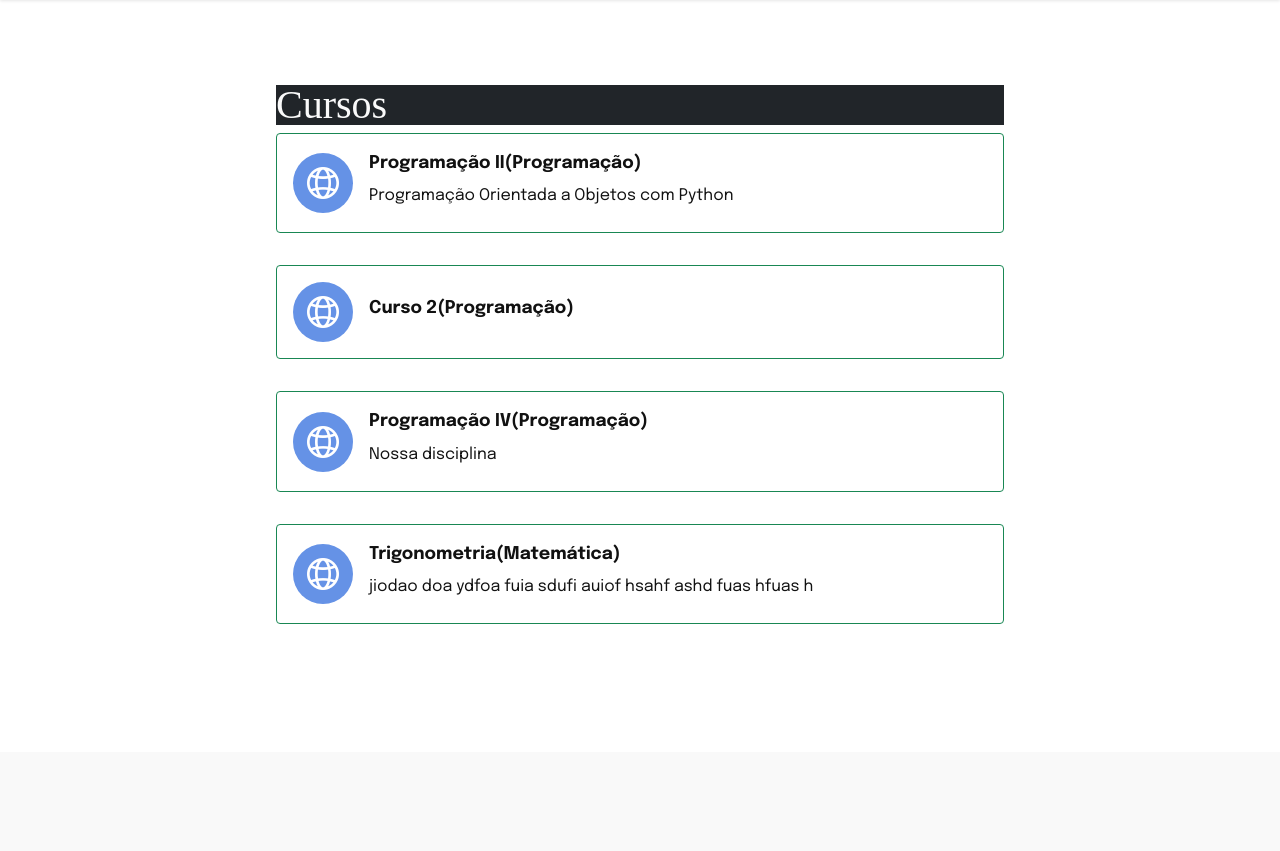
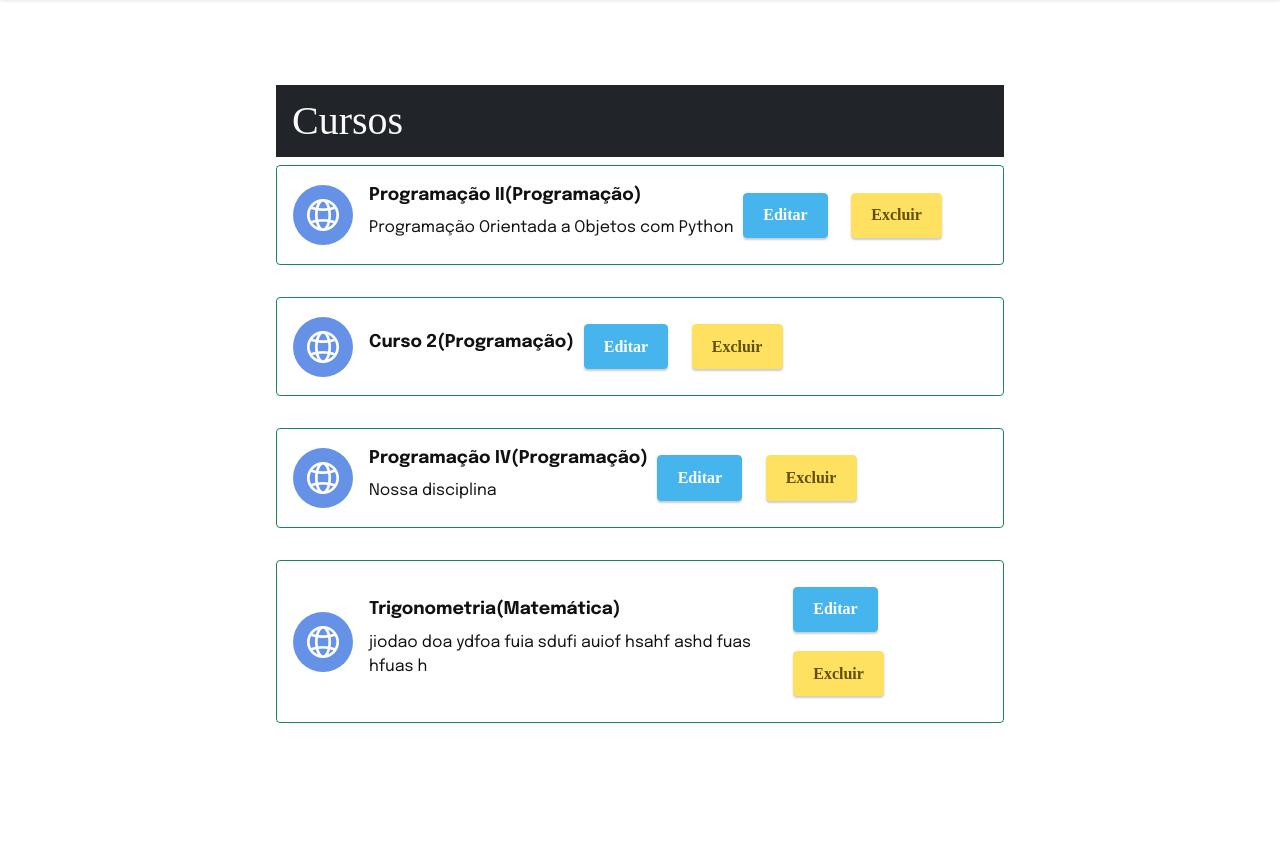
Before and after one commit to marcos-faino/educadist2022, a Django app: page /meuscursos/ in a window 1280 px wide. Shown: the part 71-922 px from the top of the page. Before the commit the page ends 695 px from the top, so only its background shows below. Run offline with Django 3.2, Linux system fonts and the light colour scheme; a user stored in the database is signed in; data comes from the database, SQL or seed files in the repository; some libraries are stand-ins or nearby versions; some web fonts are replaced.

Commit message:
inserido arquivo requirements

```diff
--- a/cursos/templates/gerenciar/curso/listar.html
+++ b/cursos/templates/gerenciar/curso/listar.html
@@ -6,7 +6,7 @@
     <div class="container">
         <div class="row justify-content-center">
             <div class="col-12 col-lg-8">
-                <h1 class="bg-dark text-white">Cursos</h1>
+                <h1 class="bg-dark text-white p-3">Cursos</h1>
                 {% for c in cursos %}
                 <div class="item mbr-flex border border-success rounded p-3">
                     <div class="icon-box">
@@ -18,7 +18,18 @@
                         </h4>
                         <h5 class="icon-text mbr-black mbr-fonts-style display-4">{{ c.desc_geral }} </h5>
                     </div>
+                    <div>
+                        <a href="{% url 'editar_curso' c.id %}"
+                           class="btn btn-info">
+                            Editar
+                        </a>
+                        <a href="{% url 'excluir_curso' c.id %}"
+                           class="btn btn-warning">
+                            Excluir
+                        </a>
+                    </div>
                 </div>
+
                 {% endfor %}
             </div>
         </div>
--- a/cursos/urls.py
+++ b/cursos/urls.py
@@ -13,10 +13,10 @@ urlpatterns = [
     path('criarcurso/',
          CriarCursoCreateView.as_view(),
          name='criar_curso'),
-    path('editarcurso/',
+    path('editarcurso/<pk>/',
          AtualizarCursoUpdateView.as_view(),
          name='editar_curso'),
-    path('excluircurso/',
+    path('excluircurso/<pk>/',
          ExcluirCursoDeleteView.as_view(),
          name='excluir_curso'),
 ]
--- /dev/null
+++ b/requirements.txt
@@ -0,0 +1,5 @@
+asgiref==3.5.2
+Django==3.2.14
+django-bootstrap-form==3.4
+pytz==2022.1
+sqlparse==0.4.2
```
